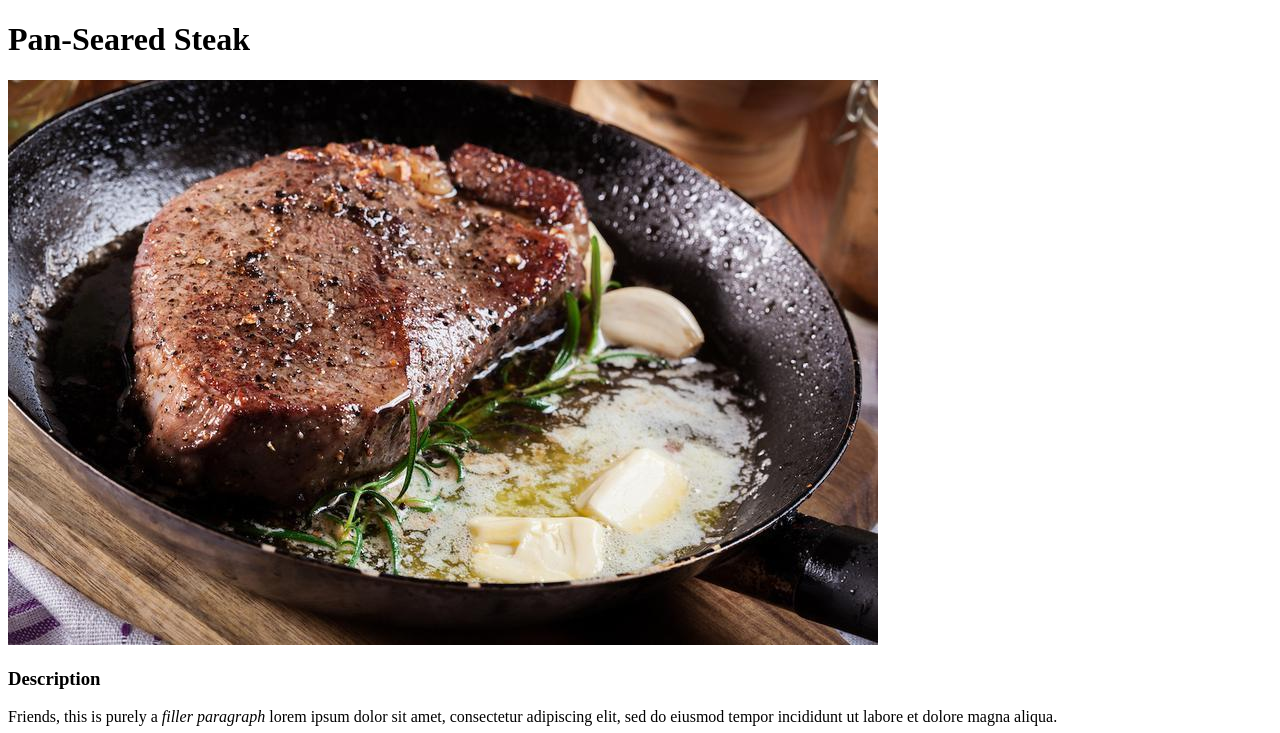
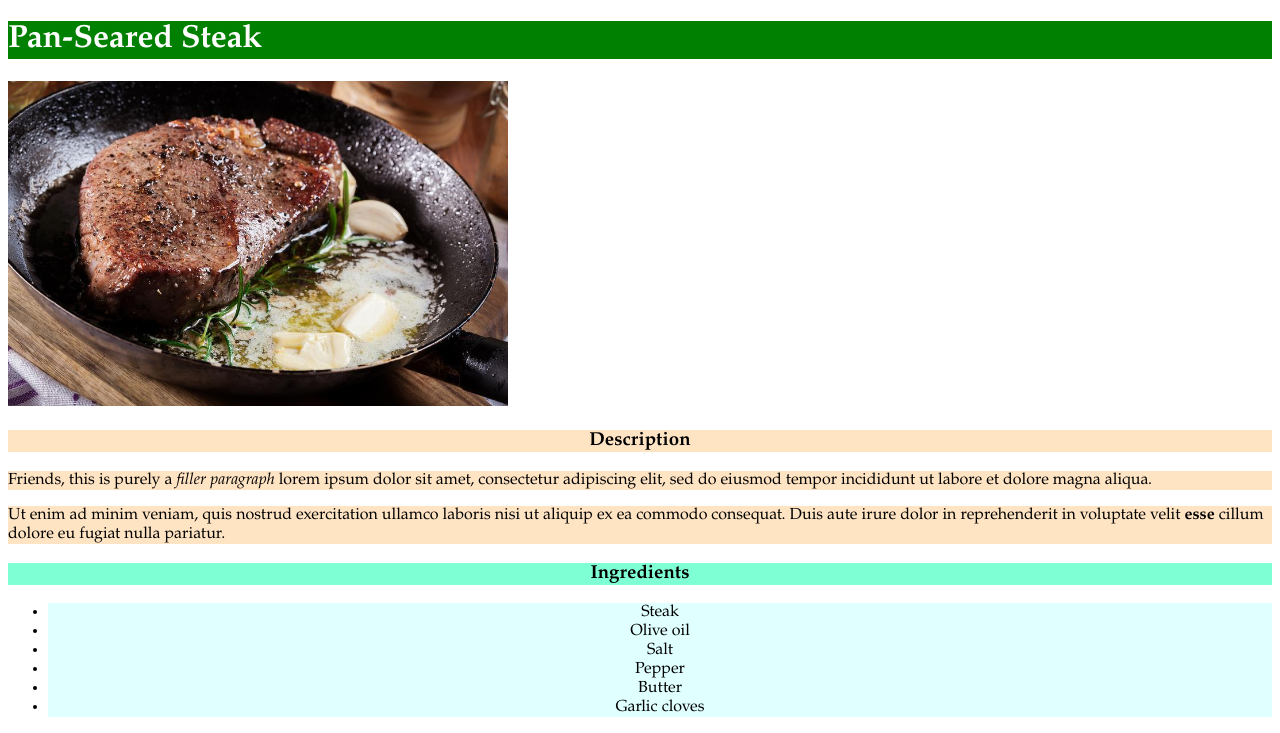
Before and after one commit to porcellotyler/odin-recipes, a plain HTML site: page recipes/steak.html in a window 1280 px wide. Shown: the top 733 px of the page. Drawn offline with Linux system fonts and the light colour scheme.

Commit message:
Add simple CSS styling

```diff
--- a/recipes/steak.html
+++ b/recipes/steak.html
@@ -3,13 +3,14 @@
     <head>
         <meta charset="utf-8">
         <title>Pan-Seared Steak</title>
+        <link rel="stylesheet" href="style.css">
     </head>
     <body>
         <h1>Pan-Seared Steak</h1>
         <img src="../images/steak.jpeg" alt="A juicy cut of cooked steak in a cast iron pan">
-        <h3>Description</h3>
-            <p>Friends, this is purely a <em>filler paragraph</em> lorem ipsum dolor sit amet, consectetur adipiscing elit, sed do eiusmod tempor incididunt ut labore et dolore magna aliqua.</p>
-            <p>Ut enim ad minim veniam, quis nostrud exercitation ullamco laboris nisi ut aliquip ex ea commodo consequat. Duis aute irure dolor in reprehenderit in voluptate velit <strong>esse</strong> cillum dolore eu fugiat nulla pariatur.</p>
+        <h3 class="intro">Description</h3>
+            <p class="intro">Friends, this is purely a <em>filler paragraph</em> lorem ipsum dolor sit amet, consectetur adipiscing elit, sed do eiusmod tempor incididunt ut labore et dolore magna aliqua.</p>
+            <p class="intro">Ut enim ad minim veniam, quis nostrud exercitation ullamco laboris nisi ut aliquip ex ea commodo consequat. Duis aute irure dolor in reprehenderit in voluptate velit <strong>esse</strong> cillum dolore eu fugiat nulla pariatur.</p>
         <h3>Ingredients</h3>
             <ul>
                 <li>Steak</li>
--- /dev/null
+++ b/recipes/style.css
@@ -0,0 +1,22 @@
+* {
+    font-family: "Garamond", serif;
+}
+.intro {
+    background-color: bisque;
+}
+h1 {
+    background-color: green;
+    color: white;
+}
+img {
+    height: auto;
+    width: 500px;
+}
+h3 {
+    background-color: aquamarine;
+    text-align: center;
+}
+li {
+    background-color: lightcyan;
+    text-align: center;
+}
--- /dev/null
+++ b/style.css
@@ -0,0 +1,23 @@
+h1 {
+    background-color: darksalmon;
+    text-align: center;
+    color: white;
+    font-family: "Garamond", serif;
+}
+
+li {
+    color: white;
+    font-family: "Garamond", serif;
+}
+
+.tofu {
+    background-color: rgb(144, 255, 248);
+}
+
+.steak {
+    background-color: rgb(82, 242, 151);
+}
+
+.salmon {
+    background-color: rgb(235, 118, 235);
+}
```
Also changed, not shown: index.html (+4 -3 lines), recipes/salmon.html (+4 -3 lines), recipes/tofu.html (+4 -3 lines).
